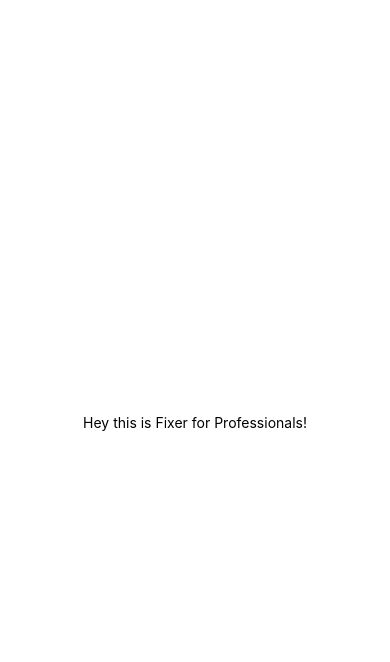
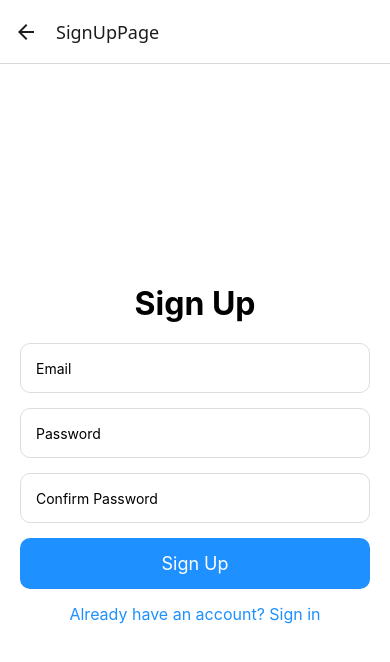
Before and after one commit to LachezaraLaz/fixerCapstone, a React Native app in the folder professionalClient/: screen /SignUpPage in a window 390 px wide. Shown: the top 662 px of the page. Built offline with nearby package versions, Linux system fonts and the light colour scheme.

Commit message:
Initial frontend (JS) for the landing, signup, and sign in pages.

```diff
--- a/professionalClient/App.js
+++ b/professionalClient/App.js
@@ -1,20 +1,29 @@
-import { StatusBar } from 'expo-status-bar';
-import { StyleSheet, Text, View } from 'react-native';
+import * as React from 'react';
+import { NavigationContainer } from '@react-navigation/native';
+import { createNativeStackNavigator } from '@react-navigation/native-stack';
+
+// Import your pages (screens)
+// import HomeScreen from './src/homeScreen';
+// import DetailsScreen from './src/detailsScreen';
+// import ProfilePage from "./src/profilePage";
+import welcomePage from "./src/welcomePage";
+import SignInPage from "./src/signinPage";
+import SignUpPage from "./src/signupPage";
+
+// Create a Stack Navigator
+const Stack = createNativeStackNavigator();
 
 export default function App() {
-  return (
-    <View style={styles.container}>
-      <Text>Hey this is Fixer for Professionals!</Text>
-      <StatusBar style="auto" />
-    </View>
-  );
+    return (
+        <NavigationContainer>
+            <Stack.Navigator initialRouteName="welcomePage">
+                {/*<Stack.Screen name="Home" component={HomeScreen} />*/}
+                {/*<Stack.Screen name="Detail" component={DetailsScreen} />*/}
+                {/*<Stack.Screen name="ProfilePage" component={ProfilePage} /> //DLU part*/}
+                <Stack.Screen name="welcomePage" component={welcomePage} />
+                <Stack.Screen name="SignInPage" component={SignInPage} />
+                <Stack.Screen name="SignUpPage" component={SignUpPage} />
+            </Stack.Navigator>
+        </NavigationContainer>
+    );
 }
-
-const styles = StyleSheet.create({
-  container: {
-    flex: 1,
-    backgroundColor: '#fff',
-    alignItems: 'center',
-    justifyContent: 'center',
-  },
-});
--- /dev/null
+++ b/professionalClient/src/signinPage.js
@@ -0,0 +1,88 @@
+// SignInScreen.js
+import React, { useState } from 'react';
+import { View, Text, TextInput, TouchableOpacity, StyleSheet, Alert } from 'react-native';
+
+export default function SignInPage({ navigation }) {
+        const [email, setEmail] = useState('');
+        const [password, setPassword] = useState('');
+
+        //backend
+        const handleSignIn = async () => {
+            if (!email || !password) {
+                Alert.alert('Error', 'Both fields are required');
+                return;
+            }
+        };
+
+        return (
+            <View style={styles.container}>
+                <Text style={styles.title}>Sign In</Text>
+
+                <TextInput
+                    style={styles.input}
+                    placeholder="Email"
+                    value={email}
+                    onChangeText={setEmail}
+                    keyboardType="email-address"
+                    autoCapitalize="none"
+                />
+
+                <TextInput
+                    style={styles.input}
+                    placeholder="Password"
+                    value={password}
+                    onChangeText={setPassword}
+                    secureTextEntry
+                />
+
+                <TouchableOpacity style={styles.button} onPress={handleSignIn}>
+                    <Text style={styles.buttonText}>Sign In</Text>
+                </TouchableOpacity>
+
+                <TouchableOpacity onPress={() => navigation.navigate('SignUpPage')}>
+                    <Text style={styles.signUpText}>Don't have an account? Sign up</Text>
+                </TouchableOpacity>
+            </View>
+        );
+
+};
+
+
+const styles = StyleSheet.create({
+    container: {
+        flex: 1,
+        justifyContent: 'center',
+        padding: 20,
+        backgroundColor: '#fff',
+    },
+    title: {
+        fontSize: 32,
+        fontWeight: 'bold',
+        marginBottom: 20,
+        textAlign: 'center',
+    },
+    input: {
+        height: 50,
+        borderColor: '#ddd',
+        borderWidth: 1,
+        borderRadius: 10,
+        paddingHorizontal: 15,
+        marginBottom: 15,
+    },
+    button: {
+        backgroundColor: '#1E90FF',
+        padding: 15,
+        borderRadius: 10,
+        alignItems: 'center',
+    },
+    buttonText: {
+        color: '#fff',
+        fontSize: 18,
+    },
+    signUpText: {
+        color: '#1E90FF',
+        textAlign: 'center',
+        marginTop: 15,
+        fontSize: 16,
+    },
+});
--- /dev/null
+++ b/professionalClient/src/signupPage.js
@@ -0,0 +1,99 @@
+import React, { useState } from 'react';
+import { View, Text, TextInput, TouchableOpacity, StyleSheet, Alert } from 'react-native';
+
+export default function SignUpPage({ navigation }) {
+    const [email, setEmail] = useState('');
+    const [password, setPassword] = useState('');
+    const [confirmPassword, setConfirmPassword] = useState('');
+
+    //backend
+    const handleSignUp = async () => {
+        if (!email || !password || !confirmPassword) {
+            Alert.alert('Error', 'All fields are required');
+            return;
+        }
+
+        if (password !== confirmPassword) {
+            Alert.alert('Error', 'Passwords do not match');
+            return;
+        }
+    };
+
+    return (
+        <View style={styles.container}>
+            <Text style={styles.title}>Sign Up</Text>
+
+            <TextInput
+                style={styles.input}
+                placeholder="Email"
+                value={email}
+                onChangeText={setEmail}
+                keyboardType="email-address"
+                autoCapitalize="none"
+            />
+
+            <TextInput
+                style={styles.input}
+                placeholder="Password"
+                value={password}
+                onChangeText={setPassword}
+                secureTextEntry
+            />
+
+            <TextInput
+                style={styles.input}
+                placeholder="Confirm Password"
+                value={confirmPassword}
+                onChangeText={setConfirmPassword}
+                secureTextEntry
+            />
+
+            <TouchableOpacity style={styles.button} onPress={handleSignUp}>
+                <Text style={styles.buttonText}>Sign Up</Text>
+            </TouchableOpacity>
+
+            <TouchableOpacity onPress={() => navigation.navigate('SignInPage')}>
+                <Text style={styles.signInText}>Already have an account? Sign in</Text>
+            </TouchableOpacity>
+        </View>
+    );
+};
+
+const styles = StyleSheet.create({
+    container: {
+        flex: 1,
+        justifyContent: 'center',
+        padding: 20,
+        backgroundColor: '#fff',
+    },
+    title: {
+        fontSize: 32,
+        fontWeight: 'bold',
+        marginBottom: 20,
+        textAlign: 'center',
+    },
+    input: {
+        height: 50,
+        borderColor: '#ddd',
+        borderWidth: 1,
+        borderRadius: 10,
+        paddingHorizontal: 15,
+        marginBottom: 15,
+    },
+    button: {
+        backgroundColor: '#1E90FF',
+        padding: 15,
+        borderRadius: 10,
+        alignItems: 'center',
+    },
+    buttonText: {
+        color: '#fff',
+        fontSize: 18,
+    },
+    signInText: {
+        color: '#1E90FF',
+        textAlign: 'center',
+        marginTop: 15,
+        fontSize: 16,
+    },
+});
--- /dev/null
+++ b/professionalClient/src/welcomePage.js
@@ -0,0 +1,44 @@
+import React from 'react';
+import {View, Text, TouchableOpacity, StyleSheet } from 'react-native';
+
+export default function WelcomePage({ navigation }) {
+    return (
+        <View style={styles.container}>
+            <Text style={styles.title}>Hey this is Professional Fixer!</Text>
+
+            <TouchableOpacity style={styles.button} onPress={() => navigation.navigate('SignInPage')}>
+                <Text style={styles.buttonText}>Sign In</Text>
+            </TouchableOpacity>
+
+            <TouchableOpacity style={styles.button} onPress={() => navigation.navigate('SignUpPage')}>
+                <Text style={styles.buttonText}>Sign Up</Text>
+            </TouchableOpacity>
+        </View>
+    );
+};
+
+const styles = StyleSheet.create({
+    container: {
+        flex: 1,
+        justifyContent: 'center',
+        alignItems: 'center',
+        backgroundColor: '#fff',
+    },
+    title: {
+        fontSize: 32,
+        fontWeight: 'bold',
+        marginBottom: 40,
+    },
+    button: {
+        backgroundColor: '#1E90FF',
+        padding: 15,
+        borderRadius: 10,
+        marginBottom: 20,
+        width: '80%',
+        alignItems: 'center',
+    },
+    buttonText: {
+        color: '#fff',
+        fontSize: 18,
+    },
+});
```
